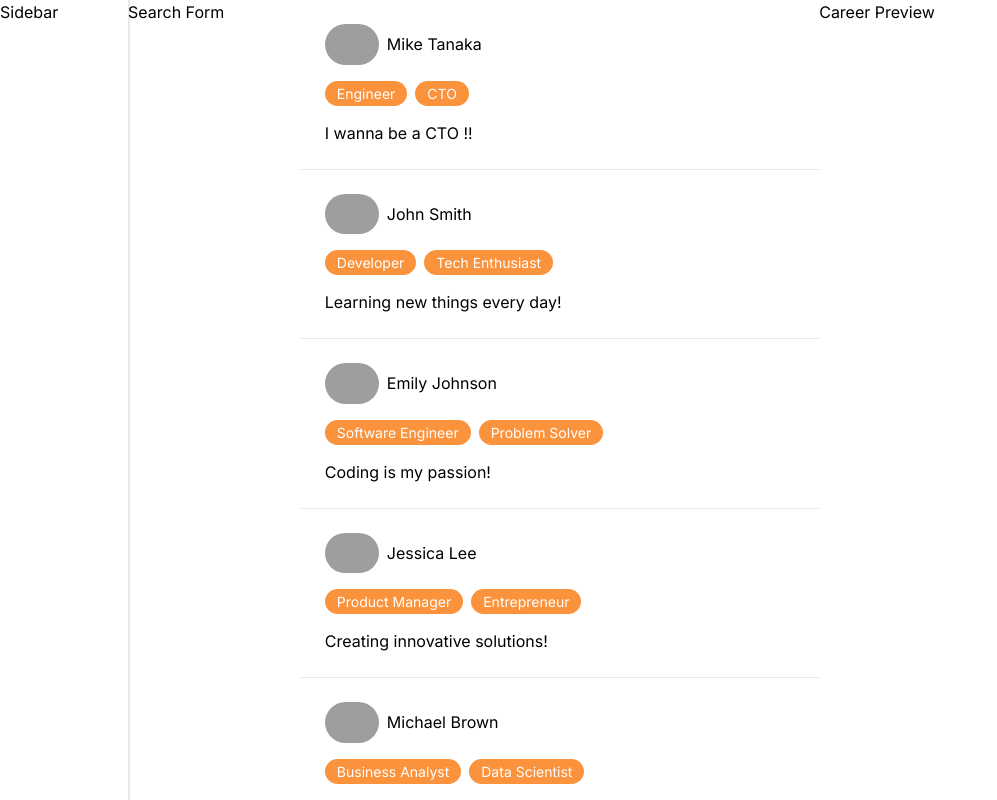
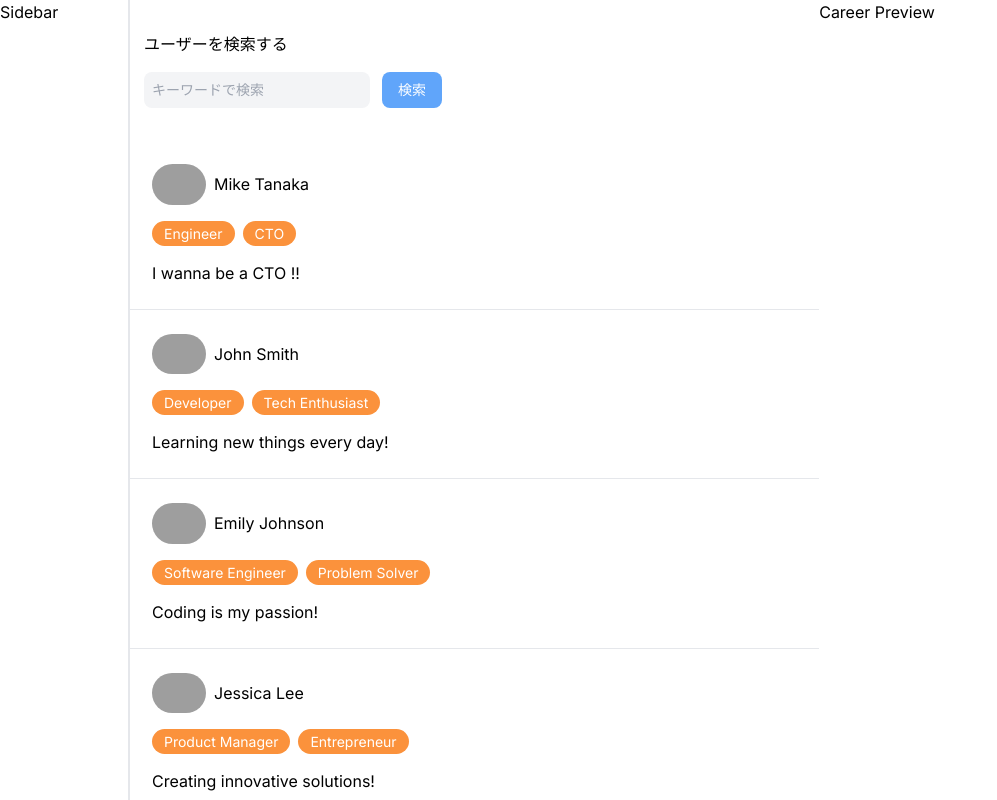
Before and after one commit to a-company-jp/a-project-frontend, a Next.js app: page /main in a window 1280 px wide. Shown: the whole page, without its empty margins (0-997 px from the left). Built offline with nearby package versions, Linux system fonts and the light colour scheme; grey boxes are pictures that could not be loaded.

Commit message:
feat: UserSearchFormの設置

```diff
--- a/src/app/main/page.tsx
+++ b/src/app/main/page.tsx
@@ -1,5 +1,6 @@
 import Sidebar from "@/components/Sidebar";
 import UserList from "@/components/UserList";
+import UserSearchForm from "@/components/UserSearchForm";
 
 const Main = () => {
   return (
@@ -11,9 +12,11 @@ const Main = () => {
         <div className="col-span-9">
           <div className="grid grid-cols-5">
             <div className="col-span-3">
-              <div className="grid grid-cols-4">
-                <div className="col-span-1">Search Form</div>
-                <div className="col-span-3">
+              <div className="h-screen overflow-scroll">
+                <div className="h-max">
+                  <UserSearchForm />
+                </div>
+                <div className="">
                   <UserList />
                 </div>
               </div>
--- a/src/components/UserList.tsx
+++ b/src/components/UserList.tsx
@@ -159,7 +159,7 @@ const users: userData[] = [
  */
 const UserList = () => {
   return (
-    <div className="h-screen overflow-scroll divide-y">
+    <div className="divide-y">
       {users.map((user) => {
         return <User user={user} key={user.userId} />;
       })}
```
